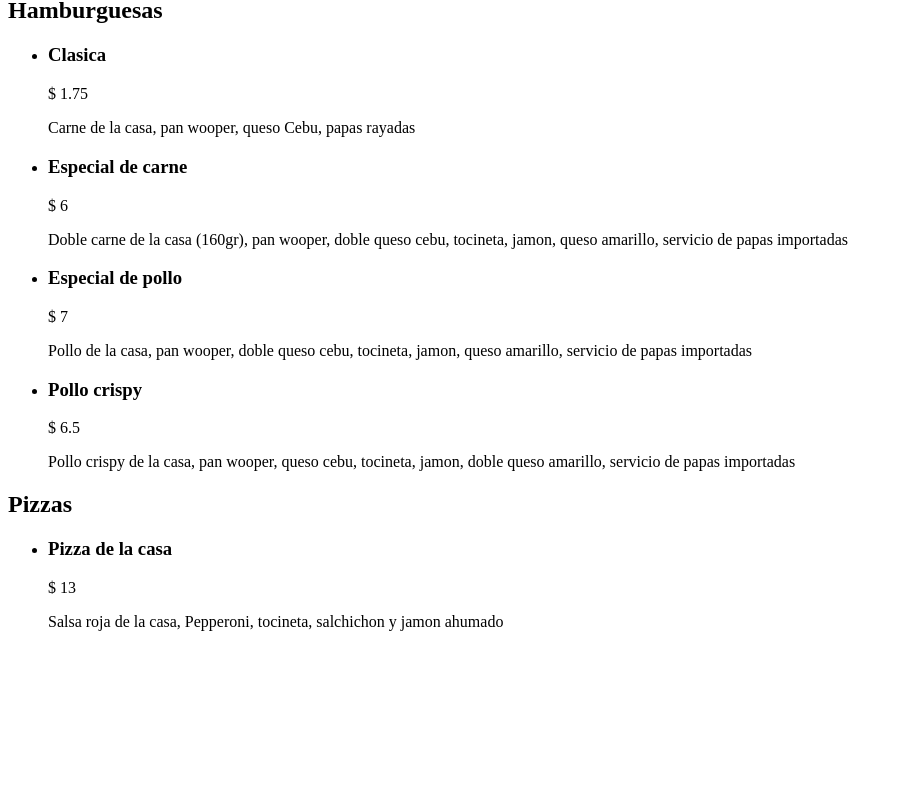
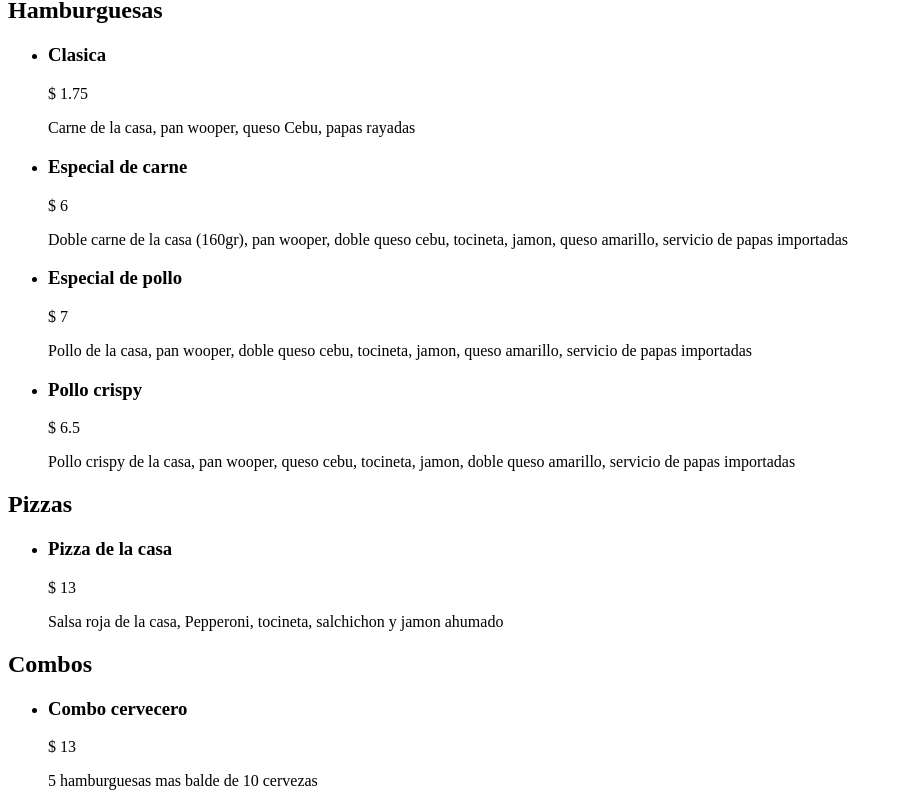
Before and after one commit to diegonzs/smokey-house-web, a Next.js app: page /menu in a window 1280 px wide. Shown: the part 463-1269 px from the top of the page, without its empty margins (0-903 px from the left). Before the commit the page ends 1110 px from the top, so only its background shows below. Built offline with nearby package versions, Linux system fonts and the light colour scheme.

Commit message:
Added combo

```diff
--- a/pages/menu.tsx
+++ b/pages/menu.tsx
@@ -60,6 +60,27 @@ const menuData = [
       },
     ],
   },
+  {
+    sectionTitle: "Combos",
+    food: [
+      {
+        name: "Combo cervecero",
+        description: "5 hamburguesas mas balde de 10 cervezas",
+        price: 13,
+      },
+    ],
+  },
+  // {
+  //   sectionTitle: "Parrillas",
+  //   food: [
+  //     {
+  //       name: "Parrilla mixta",
+  //       description:
+  //         "Salsa roja de la casa, Pepperoni, tocineta, salchichon y jamon ahumado",
+  //       price: 13,
+  //     },
+  //   ],
+  // },
   // {
   //   sectionTitle: "Hot dogs",
   //   food: [
```
